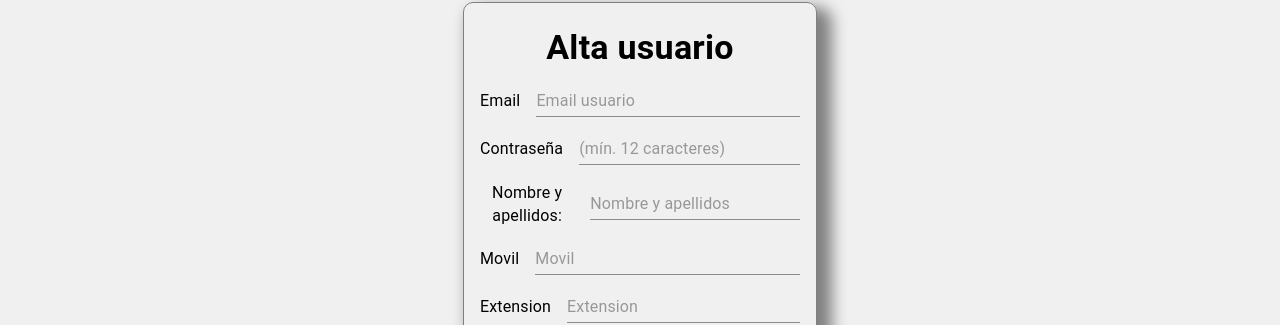
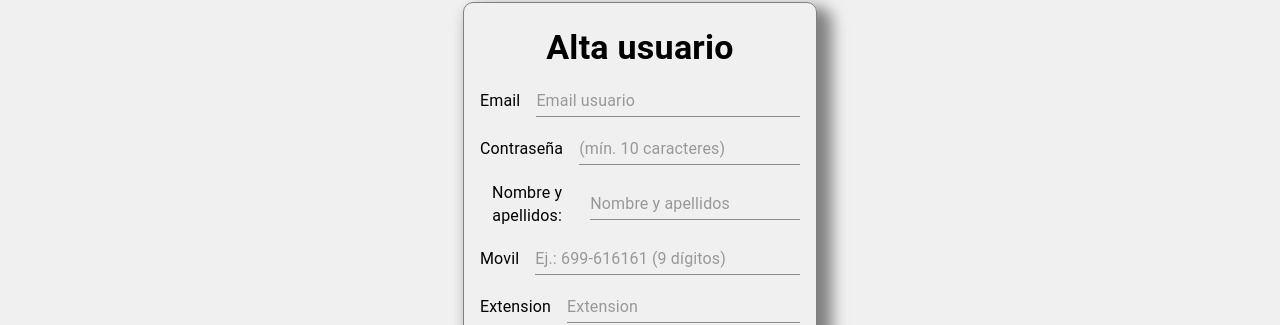
Before and after one commit to JasonRodriguezGarcia/calendar2, a React (Vite) app in the folder frontend/: page /signup in a window 1280 px wide. Shown: the part 97-422 px from the top of the page. Built offline with nearby package versions, Linux system fonts and the light colour scheme; no server answers.

Commit message:
userMovil validation and formatting ok.

```diff
--- a/frontend/src/components/LoginComponent.jsx
+++ b/frontend/src/components/LoginComponent.jsx
@@ -48,6 +48,7 @@ const LoginComponent = ({ logged, setLogged }) => {
     // const [logged, setLogged] = useState(false)
     const [errorMessage, setErrorMessage] = useState("")
     // const [languageSet, setLanguageSet] = useState("")
+    const [passwordLength, setPasswordLength] = useState(10) // Longitud contraseña
 
     // const { t, i18n } = useTranslation();
     const navigate = useNavigate();
@@ -72,7 +73,7 @@ const LoginComponent = ({ logged, setLogged }) => {
     // const loginText = "Texto de Login"
 
     const handleUserPassword = (e) => {
-        if (e.target.value.length < 5)
+        if (e.target.value.length < passwordLength)
             setErrorMessage("Contraseña demasiado corta")
         else
             setUserPassword(e.target.value)
@@ -261,7 +262,7 @@ const LoginComponent = ({ logged, setLogged }) => {
                             name="userpassword"
                             type="password"
                             autoComplete="password"
-                            placeholder="(mín. 5 caracteres)"
+                            placeholder={`(mín. ${passwordLength} caracteres)`}
                             fullWidth
                             onChange={(e)=> handleUserPassword(e)}
                         />
--- a/frontend/src/components/SignUpComponent.jsx
+++ b/frontend/src/components/SignUpComponent.jsx
@@ -42,6 +42,7 @@ const SignUpComponent = ({ logged, setLogged }) => {
     const [userTurno, setUserTurno] = useState("")
     const [centros, setCentros] = useState([])
     const [turnos, setTurnos] = useState([])
+    const [passwordLength, setPasswordLength] = useState(10) // Longitud contraseña
 
     const [errorMessage, setErrorMessage] = useState("")
     const navigate = useNavigate();
@@ -59,7 +60,6 @@ const SignUpComponent = ({ logged, setLogged }) => {
                 )
                 const data = await response.json()
                 console.log("Respuesta backend: ", data)
-                debugger
                 if (data.result === "No encontrado") {
                     setErrorMessage("usuario o contraseña no válidos")
                     return
@@ -89,7 +89,7 @@ const SignUpComponent = ({ logged, setLogged }) => {
     }, [errorMessage])
 
     const handleUserPassword = (e) => {
-        if (e.target.value.length < 12)
+        if (e.target.value.length < passwordLength)
             setErrorMessage("Contraseña demasiado corta")
         else
             setUserPassword(e.target.value)
@@ -102,6 +102,24 @@ const SignUpComponent = ({ logged, setLogged }) => {
     //     setUserNickInput(e.target.value)
     // }
 
+    const isValidMovil = (movil) => {
+        const regex = /^\d{3}-\d{6}$/;
+        return regex.test(movil);
+    };
+
+    const handleUserMovil = (e) => {
+       let numbersOnly = e.target.value.replace(/\D/g, '').slice(0, 9); // solo 9 números
+       debugger
+       console.log("numbersOnly: ", numbersOnly)
+        if (numbersOnly.length > 9) return;
+        if (numbersOnly.length <= 3) {
+            setUserMovil(numbersOnly);
+        } else {
+            const formatted = `${numbersOnly.slice(0, 3)}-${numbersOnly.slice(3)}`;
+            setUserMovil(formatted);
+        }
+    }
+
 
     const handleSignUp = async (e) => {
         e.preventDefault()
@@ -112,15 +130,18 @@ const SignUpComponent = ({ logged, setLogged }) => {
         // const buttonSelected = e.nativeEvent.submitter.name
         // console.log("Pulsado: ", buttonSelected)
         // if (buttonSelected === "login") {
-        if (userEmail.length < 6) {
+        if (userEmail.length < 7) {
             setErrorMessage("Introduzca email correcto")
             return
         }
-        if (userPassword.length < 12) {
+        if (userPassword.length < passwordLength) {
             setErrorMessage("Introduzca contraseña más larga")
             return
         }
-
+        if (!isValidMovil(userMovil)) {
+            setErrorMessage("El móvil debe tener formato 999-999999");
+            return;
+        }
         try {
             const user = {
                 email: userEmail,
@@ -134,7 +155,6 @@ const SignUpComponent = ({ logged, setLogged }) => {
                 turno_id: userTurno
             }
             console.log("user: ", user)
-            debugger
             // fetch validate
             const response = await fetch(`${VITE_BACKEND_URL_RENDER}/api/v1/erroak/signup`,
                 {
@@ -144,7 +164,6 @@ const SignUpComponent = ({ logged, setLogged }) => {
                 }
             )
             const data = await response.json()
-            debugger
             console.log("Respuesta backend: ", data)
             if (data.result === "Email ya existente") {
                 setErrorMessage("Email ya existente")
@@ -245,11 +264,11 @@ const SignUpComponent = ({ logged, setLogged }) => {
                             name="userpassword"
                             type="password"
                             autoComplete="password"
-                            placeholder="(mín. 12 caracteres)"
+                            placeholder={`(mín. ${passwordLength} caracteres)`}
                             required
                             fullWidth
                             onChange={(e)=> handleUserPassword(e)}
-                            />
+                        />
                     </Stack>
                 </FormControl>
                 <FormControl>
@@ -264,7 +283,7 @@ const SignUpComponent = ({ logged, setLogged }) => {
                             required
                             fullWidth
                             onChange={(e)=> setUserNombre_Apellidos(e.target.value)}
-                            />
+                        />
                     </Stack>
                 </FormControl>
                 <FormControl>
@@ -275,11 +294,12 @@ const SignUpComponent = ({ logged, setLogged }) => {
                             name="usermovil"
                             type="text"
                             autoComplete="movil"
-                            placeholder="Movil"
-                            // required
+                            placeholder="Ej.: 699-616161 (9 dígitos)"
                             fullWidth
-                            onChange={(e)=> setUserMovil(e.target.value)}
-                            />
+                            value={userMovil}  // esta línea es esencial para poder usarse en la funcion handleUserMovil
+                            // onChange={(e)=> setUserMovil(e.target.value)}
+                            onChange={(e)=> handleUserMovil(e)}
+                        />
                     </Stack>
                 </FormControl>
                 <FormControl>
@@ -293,7 +313,7 @@ const SignUpComponent = ({ logged, setLogged }) => {
                             placeholder="Extension"
                             fullWidth
                             onChange={(e)=> setUserExtension(e.target.value)}
-                            />
+                        />
                     </Stack>
                 </FormControl>
                 <FormControl>
@@ -316,6 +336,7 @@ const SignUpComponent = ({ logged, setLogged }) => {
                             // label="Centro *"
                             value={userCentro}
                             onChange={(e) => setUserCentro(e.target.value)}
+                            required
                         >
                             {centros.map((centro) => (
                                 <MenuItem key={centro.centro_id} value={centro.centro_id}>{centro.centro}</MenuItem>
@@ -396,6 +417,7 @@ const SignUpComponent = ({ logged, setLogged }) => {
                             // label="Turno *"
                             value={userTurno}
                             onChange={(e) => setUserTurno(e.target.value)}
+                            required
                         >
                             {turnos.map((turno) => (
                                 <MenuItem key={turno.turno_id} value={turno.turno_id}>{turno.turno} - {turno.horario}</MenuItem>
```
